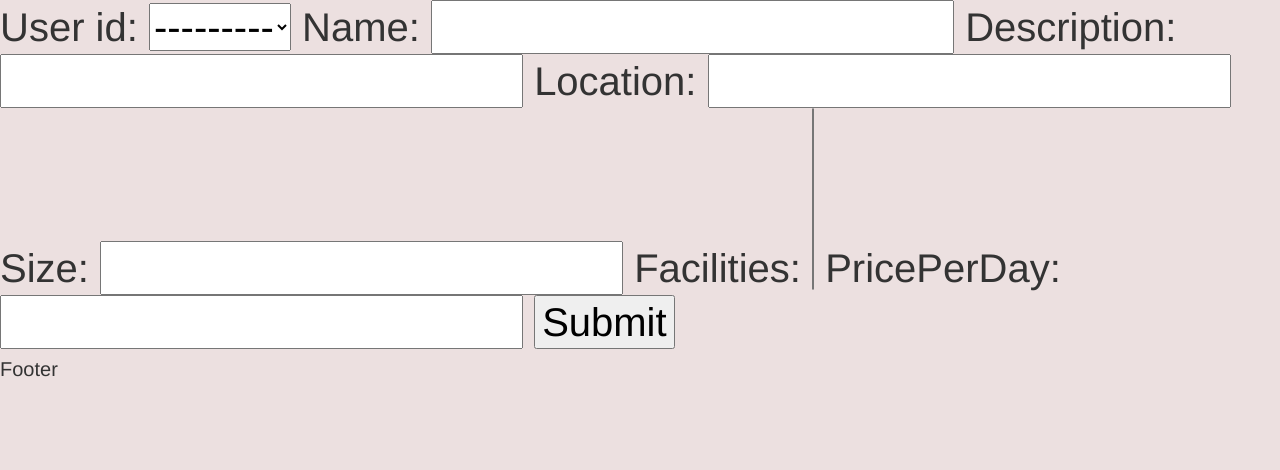
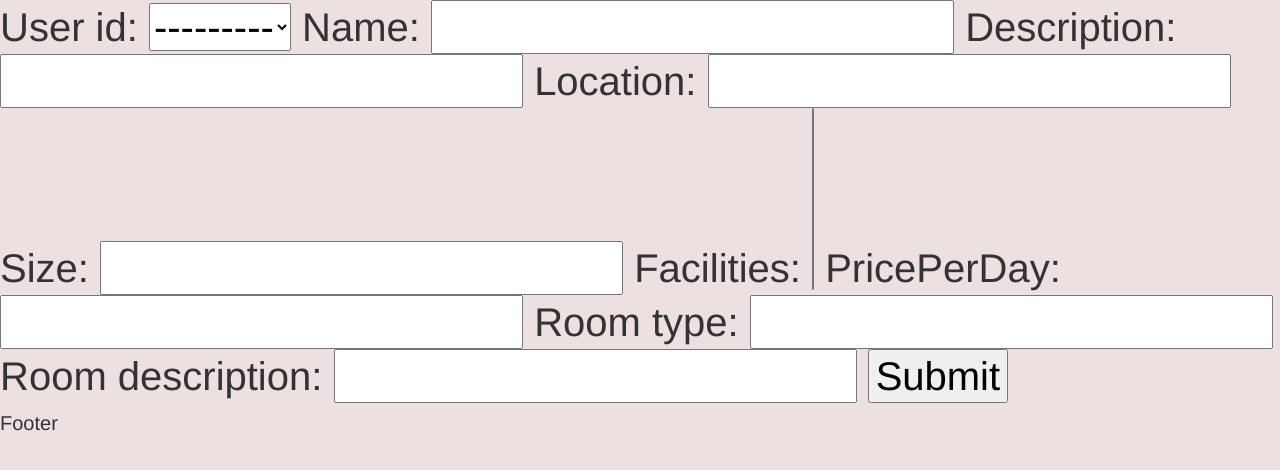
Before and after one commit to ArifShariar/Spacey, a Django app: page /host/ in a window 1280 px wide. Shown: the top 470 px of the page. Run offline with Django 4.2, Linux system fonts and the light colour scheme; data that the repository does not hold is empty; some libraries are stand-ins or nearby versions.

Commit message:
multiple forms in one html page added

```diff
--- a/Property/forms.py
+++ b/Property/forms.py
@@ -7,3 +7,9 @@ class HostPersonalRoomForm(ModelForm):
     class Meta:
         model = Personal
         fields = '__all__'
+
+
+class CreateRoomForm(ModelForm):
+    class Meta:
+        model = Room
+        fields = ['room_type', 'room_description']
--- a/Property/views.py
+++ b/Property/views.py
@@ -1,4 +1,4 @@
-from django.shortcuts import render
+from django.shortcuts import render, redirect
 from .forms import *
 
 
@@ -7,8 +7,13 @@ from .forms import *
 
 def host(request):
     form = HostPersonalRoomForm()
-    context = {'form': form}
+    room = CreateRoomForm()
+    context = {'form': form, 'room': room}
 
     if request.method == 'POST':
-        print(request.POST)
+        form = HostPersonalRoomForm(request.POST)
+        room = CreateRoomForm(request.POST)
+        if form.is_valid() and room.is_valid():
+            user_id = form.data.get('user_id')
+            print(user_id)
     return render(request, 'host/host.html', context)
--- a/templates/host/host.html
+++ b/templates/host/host.html
@@ -5,6 +5,7 @@
     <form method="post" action="">
     {% csrf_token %}
         {{ form }}
+        {{ room }}
     <input type="submit" name="submit">
     </form>
 {% endblock %}
```
